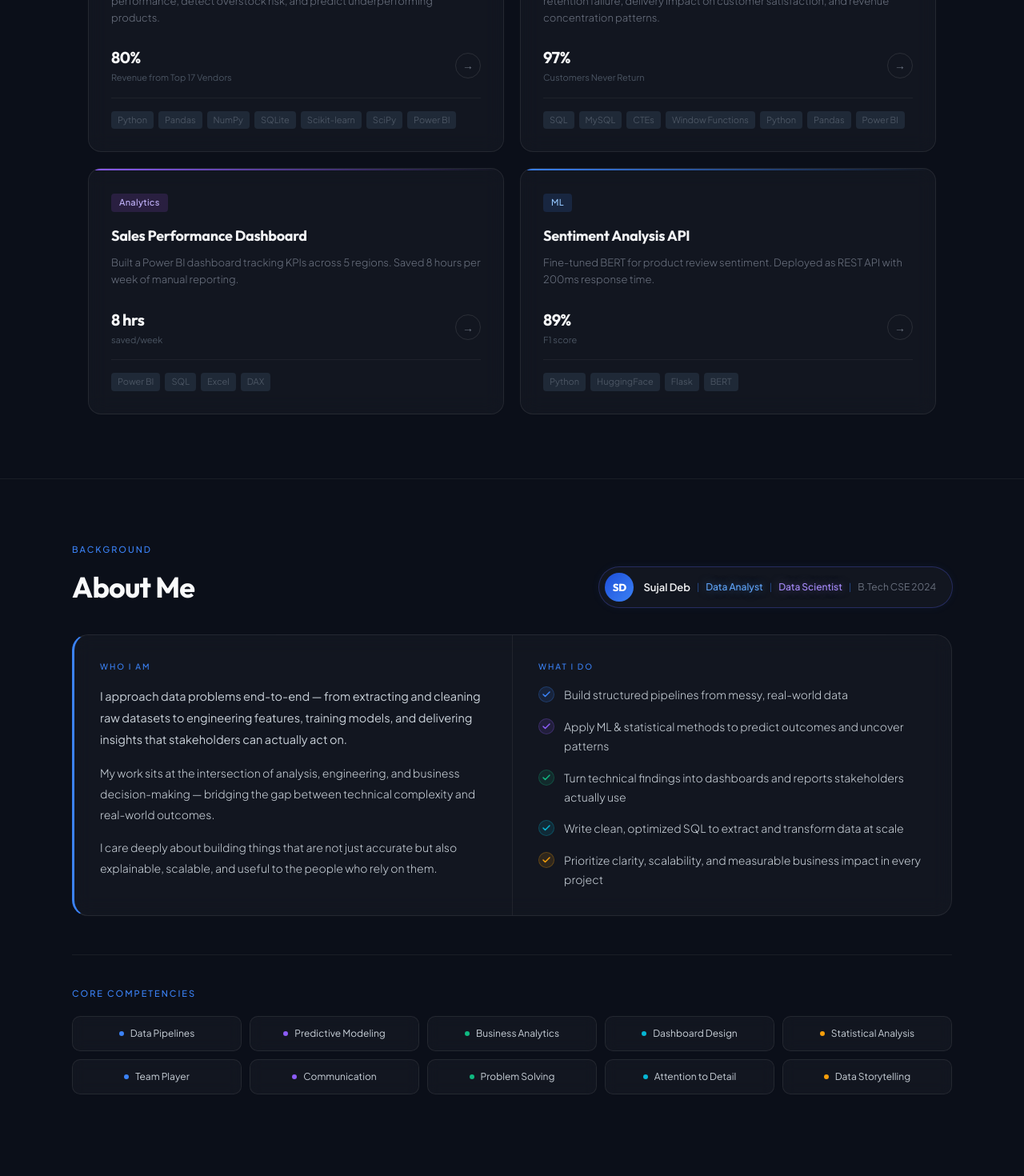
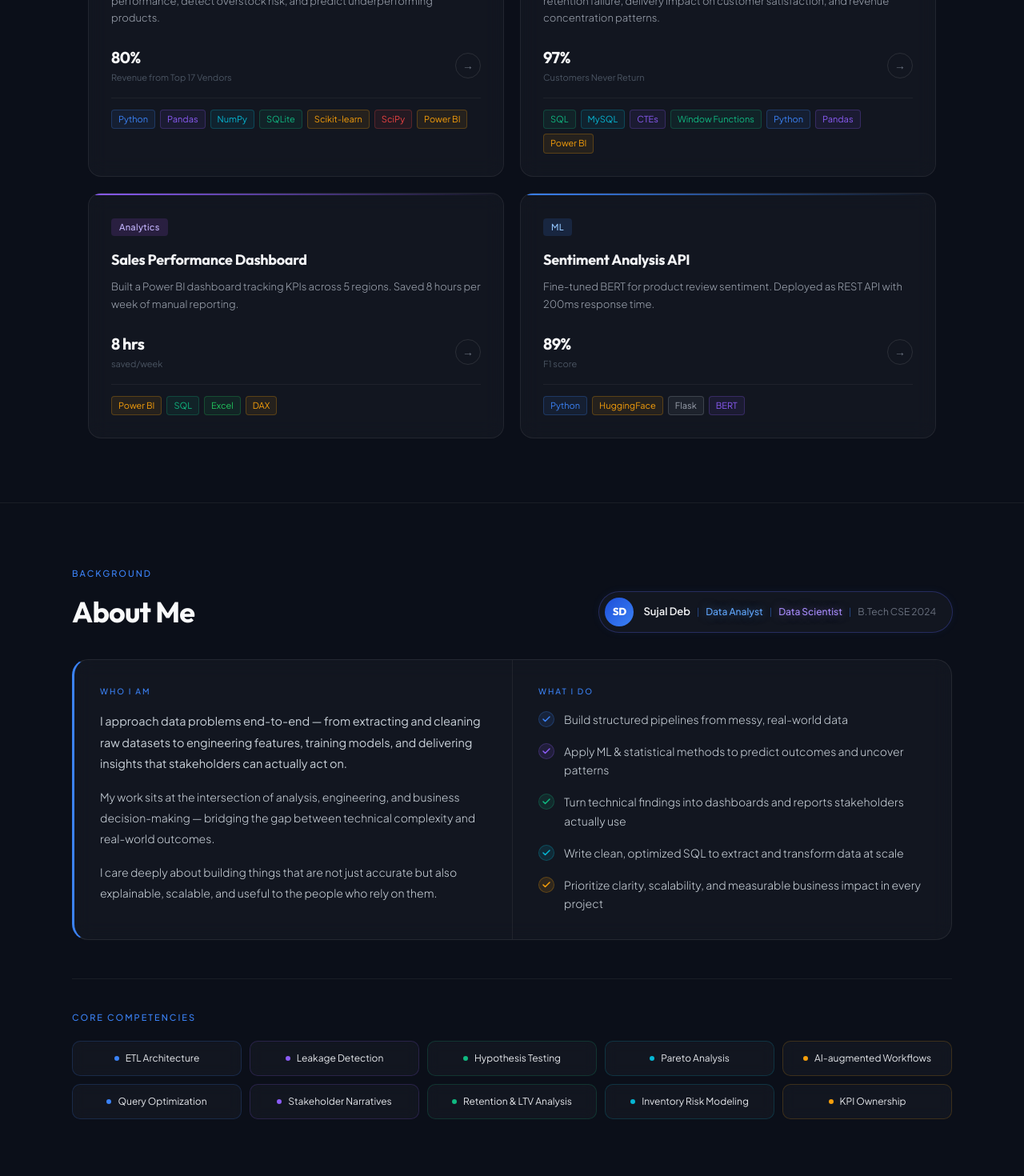
Before and after one commit to sujaldeb/sujal-portfolio, a React (Vite) app: page / in a window 1280 px wide. Shown: the part 1280-2750 px from the top of the page at 80% size. Built offline with nearby package versions, Linux system fonts and the light colour scheme.

Commit message:
fix duplicate tool color keys

```diff
--- a/src/components/ProjectCard.jsx
+++ b/src/components/ProjectCard.jsx
@@ -5,6 +5,39 @@ const tagColors = {
   Analytics: { bg: 'rgba(168,85,247,0.15)', color: '#C4B5FD',  accent: '#8B5CF6' },
   SQL:       { bg: 'rgba(16,185,129,0.15)', color: '#6EE7B7',  accent: '#10B981' },
 }
+
+const toolColors = {
+  'Python':           '#3B82F6',
+  'Pandas':           '#8B5CF6',
+  'NumPy':            '#06B6D4',
+  'SQLite':           '#10B981',
+  'Scikit-learn':     '#F59E0B',
+  'SciPy':            '#EF4444',
+  'Power BI':         '#F59E0B',
+  'SQL':              '#10B981',
+  'MySQL':            '#06B6D4',
+  'PostgreSQL':       '#3B82F6',
+  'CTEs':             '#8B5CF6',
+  'Window Functions': '#10B981',
+  'Excel':            '#22C55E',
+  'DAX':              '#F59E0B',
+  'Tableau':          '#06B6D4',
+  'HuggingFace':      '#F59E0B',
+  'Flask':            '#9CA3AF',
+  'BERT':             '#8B5CF6',
+  'Seaborn':          '#06B6D4',
+  'Matplotlib':       '#EF4444',
+  'PCA':              '#8B5CF6',
+  'K-Means':          '#3B82F6',
+  'Prophet':          '#10B981',
+  'ARIMA':            '#06B6D4',
+  'TF-IDF':           '#F59E0B',
+  'SVD':              '#8B5CF6',
+  'WHO Data':         '#22C55E',
+  'SQL Server':       '#EF4444',
+}
+
+const getToolColor = (tool) => toolColors[tool] || '#6B7280'
 
 const ProjectCard = ({ project }) => {
   const tag = tagColors[project.tag] || tagColors['ML']
@@ -15,7 +48,7 @@ const ProjectCard = ({ project }) => {
         background: 'rgba(255,255,255,0.03)',
         backdropFilter: 'blur(12px)',
         WebkitBackdropFilter: 'blur(12px)',
-        border: '0.5px solid rgba(255,255,255,0.08)',
+        border: '0.5px solid rgba(255,255,255,0.07)',
         borderRadius: '16px',
         padding: '28px',
         cursor: 'pointer',
@@ -23,9 +56,10 @@ const ProjectCard = ({ project }) => {
         position: 'relative',
         overflow: 'hidden',
         height: '100%',
+        boxSizing: 'border-box',
       }}
         onMouseEnter={e => {
-          e.currentTarget.style.borderColor = 'rgba(59,130,246,0.4)'
+          e.currentTarget.style.borderColor = tag.accent + '60'
           e.currentTarget.style.transform = 'translateY(-3px)'
         }}
         onMouseLeave={e => {
@@ -41,10 +75,8 @@ const ProjectCard = ({ project }) => {
 
         {/* Tag */}
         <span style={{
-          display: 'inline-block',
-          padding: '3px 10px', borderRadius: '4px',
-          fontSize: '11px', fontWeight: '500',
-          letterSpacing: '0.3px', marginBottom: '16px',
+          display: 'inline-block', padding: '3px 10px', borderRadius: '4px',
+          fontSize: '11px', fontWeight: '500', letterSpacing: '0.3px', marginBottom: '16px',
           background: tag.bg, color: tag.color,
         }}>
           {project.tag}
@@ -52,29 +84,25 @@ const ProjectCard = ({ project }) => {
 
         {/* Title */}
         <h3 style={{
-          fontFamily: 'Outfit, sans-serif',
-          fontSize: '18px', fontWeight: '700',
-          color: '#F3F4F6', marginBottom: '10px',
-          letterSpacing: '-0.3px',
+          fontFamily: 'Outfit, sans-serif', fontSize: '18px', fontWeight: '700',
+          color: '#F3F4F6', marginBottom: '10px', letterSpacing: '-0.3px',
         }}>
           {project.title}
         </h3>
 
         {/* Description */}
         <p style={{
-          color: '#6B7280', fontSize: '13px',
-          lineHeight: '1.65', marginBottom: '24px',
-          fontWeight: '300',
+          color: '#9CA3AF', fontSize: '13px', lineHeight: '1.65',
+          marginBottom: '24px', fontWeight: '300',
         }}>
           {project.shortDesc}
         </p>
 
         {/* Footer */}
-        <div style={{ display: 'flex', justifyContent: 'space-between', alignItems: 'center' }}>
+        <div style={{ display: 'flex', justifyContent: 'space-between', alignItems: 'center', marginBottom: '16px' }}>
           <div>
             <div style={{
-              fontFamily: 'Outfit, sans-serif',
-              fontSize: '20px', fontWeight: '700',
+              fontFamily: 'Outfit, sans-serif', fontSize: '20px', fontWeight: '700',
               color: '#F9FAFB', letterSpacing: '-0.5px',
             }}>
               {project.metric}
@@ -86,25 +114,31 @@ const ProjectCard = ({ project }) => {
           <div style={{
             width: '32px', height: '32px',
             border: '0.5px solid rgba(255,255,255,0.1)',
-            borderRadius: '50%',
-            display: 'flex', alignItems: 'center', justifyContent: 'center',
-            color: '#6B7280', fontSize: '14px',
+            borderRadius: '50%', display: 'flex', alignItems: 'center',
+            justifyContent: 'center', color: '#6B7280', fontSize: '14px',
           }}>
             →
           </div>
         </div>
 
-        {/* Tools */}
-        <div style={{ display: 'flex', gap: '6px', flexWrap: 'wrap', marginTop: '16px', paddingTop: '16px', borderTop: '0.5px solid rgba(255,255,255,0.05)' }}>
-          {project.tools.map(tool => (
-            <span key={tool} style={{
-              fontSize: '11px', color: '#4B5563',
-              background: '#1F2937',
-              padding: '3px 8px', borderRadius: '4px',
-            }}>
-              {tool}
-            </span>
-          ))}
+        {/* Tools with colors */}
+        <div style={{ display: 'flex', gap: '6px', flexWrap: 'wrap', paddingTop: '14px', borderTop: '0.5px solid rgba(255,255,255,0.05)' }}>
+          {project.tools.map(tool => {
+            const color = getToolColor(tool)
+            return (
+              <span key={tool} style={{
+                fontSize: '11px',
+                color: color,
+                background: color + '15',
+                border: `0.5px solid ${color}40`,
+                padding: '3px 8px',
+                borderRadius: '4px',
+                fontWeight: '400',
+              }}>
+                {tool}
+              </span>
+            )
+          })}
         </div>
       </div>
     </Link>
--- a/src/pages/Home.jsx
+++ b/src/pages/Home.jsx
@@ -24,11 +24,11 @@ const Home = () => {
             </div>
             <div className="preview-strip">
               {[
-              { title: 'Vendor Performance Analytics', tag: 'Analytics', color: '#8B5CF6', gradient: 'linear-gradient(135deg, #2e1b5e, #6D28D9)', bars: [60,85,45,90,55,75,40,95,65,80] },
-              { title: 'E-commerce Business Analytics', tag: 'SQL', color: '#10B981', gradient: 'linear-gradient(135deg, #0d3b2e, #065F46)', bars: [40,70,90,50,80,60,95,45,75,85] },
-              { title: 'Sales Performance Dashboard', tag: 'Analytics', color: '#8B5CF6', gradient: 'linear-gradient(135deg, #2e1b5e, #6D28D9)', bars: [75,50,85,40,95,55,70,80,45,65] },
-              { title: 'Sentiment Analysis API', tag: 'ML', color: '#F59E0B', gradient: 'linear-gradient(135deg, #3b2a0d, #92400E)', bars: [55,80,40,75,90,50,65,85,45,70] },
-            ].map((item, i) => (
+                { title: 'Vendor Performance Analytics', tag: 'Analytics', color: '#8B5CF6', gradient: 'linear-gradient(135deg, #2e1b5e, #6D28D9)', bars: [60,85,45,90,55,75,40,95,65,80] },
+                { title: 'E-commerce Business Analytics', tag: 'SQL', color: '#10B981', gradient: 'linear-gradient(135deg, #0d3b2e, #065F46)', bars: [40,70,90,50,80,60,95,45,75,85] },
+                { title: 'Sales Performance Dashboard', tag: 'Analytics', color: '#8B5CF6', gradient: 'linear-gradient(135deg, #2e1b5e, #6D28D9)', bars: [75,50,85,40,95,55,70,80,45,65] },
+                { title: 'Sentiment Analysis API', tag: 'ML', color: '#F59E0B', gradient: 'linear-gradient(135deg, #3b2a0d, #92400E)', bars: [55,80,40,75,90,50,65,85,45,70] },
+              ].map((item, i) => (
                 <div key={i}
                   style={{ background: item.gradient, border: `0.5px solid ${item.color}33`, borderRadius: '16px', overflow: 'hidden', position: 'relative', aspectRatio: '16/10', cursor: 'pointer', transition: 'transform 0.2s, border-color 0.2s' }}
                   onMouseEnter={e => { e.currentTarget.style.transform = 'translateY(-4px)'; e.currentTarget.style.borderColor = item.color + '66' }}
@@ -89,13 +89,7 @@ const Home = () => {
               <h2 style={{ fontFamily: 'Outfit, sans-serif', fontSize: '36px', fontWeight: '700', color: '#F9FAFB', letterSpacing: '-0.8px', margin: 0 }}>
                 About Me
               </h2>
-
-              <div style={{
-                display: 'flex', alignItems: 'center', gap: '12px',
-                background: 'rgba(255,255,255,0.03)',
-                borderRadius: '100px', padding: '7px 20px 7px 7px',
-                boxShadow: '0 0 0 1px rgba(99,102,241,0.3), 0 0 12px rgba(59,130,246,0.08)',
-              }}>
+              <div style={{ display: 'flex', alignItems: 'center', gap: '12px', background: 'rgba(255,255,255,0.03)', borderRadius: '100px', padding: '7px 20px 7px 7px', boxShadow: '0 0 0 1px rgba(99,102,241,0.3), 0 0 12px rgba(59,130,246,0.08)' }}>
                 <div style={{ width: '36px', height: '36px', background: 'linear-gradient(135deg, #1D4ED8, #3B82F6)', borderRadius: '50%', display: 'flex', alignItems: 'center', justifyContent: 'center', fontFamily: 'Outfit, sans-serif', fontSize: '13px', fontWeight: '800', color: '#fff', flexShrink: 0 }}>
                   SD
                 </div>
@@ -114,8 +108,6 @@ const Home = () => {
             {/* Main Glass Card */}
             <div style={{ background: 'rgba(255,255,255,0.03)', backdropFilter: 'blur(12px)', WebkitBackdropFilter: 'blur(12px)', border: '0.5px solid rgba(255,255,255,0.08)', borderRadius: '20px', overflow: 'hidden', borderLeft: '3px solid #3B82F6' }}>
               <div className="about-card-grid">
-
-                {/* Left — Bio */}
                 <div style={{ padding: '32px', borderRight: '0.5px solid rgba(255,255,255,0.06)' }}>
                   <div style={{ fontSize: '10px', letterSpacing: '2px', color: '#3B82F6', textTransform: 'uppercase', fontWeight: '500', marginBottom: '16px' }}>
                     Who I Am
@@ -130,8 +122,6 @@ const Home = () => {
                     I care deeply about building things that are not just accurate but also explainable, scalable, and useful to the people who rely on them.
                   </p>
                 </div>
-
-                {/* Right — Bullets */}
                 <div style={{ padding: '32px' }}>
                   <div style={{ fontSize: '10px', letterSpacing: '2px', color: '#3B82F6', textTransform: 'uppercase', fontWeight: '500', marginBottom: '16px' }}>
                     What I Do
@@ -155,7 +145,6 @@ const Home = () => {
                     ))}
                   </div>
                 </div>
-
               </div>
             </div>
 
@@ -166,18 +155,18 @@ const Home = () => {
               </div>
               <div className="competencies-grid">
                 {[
-                  { name: 'Data Pipelines', color: '#3B82F6' },
-                  { name: 'Predictive Modeling', color: '#8B5CF6' },
-                  { name: 'Business Analytics', color: '#10B981' },
-                  { name: 'Dashboard Design', color: '#06B6D4' },
-                  { name: 'Statistical Analysis', color: '#F59E0B' },
-                  { name: 'Team Player', color: '#3B82F6' },
-                  { name: 'Communication', color: '#8B5CF6' },
-                  { name: 'Problem Solving', color: '#10B981' },
-                  { name: 'Attention to Detail', color: '#06B6D4' },
-                  { name: 'Data Storytelling', color: '#F59E0B' },
+                  { name: 'ETL Architecture', color: '#3B82F6' },
+                  { name: 'Leakage Detection', color: '#8B5CF6' },
+                  { name: 'Hypothesis Testing', color: '#10B981' },
+                  { name: 'Pareto Analysis', color: '#06B6D4' },
+                  { name: 'AI-augmented Workflows', color: '#F59E0B' },
+                  { name: 'Query Optimization', color: '#3B82F6' },
+                  { name: 'Stakeholder Narratives', color: '#8B5CF6' },
+                  { name: 'Retention & LTV Analysis', color: '#10B981' },
+                  { name: 'Inventory Risk Modeling', color: '#06B6D4' },
+                  { name: 'KPI Ownership', color: '#F59E0B' },
                 ].map(c => (
-                  <div key={c.name} style={{ background: 'rgba(255,255,255,0.03)', backdropFilter: 'blur(8px)', WebkitBackdropFilter: 'blur(8px)', border: '0.5px solid rgba(255,255,255,0.08)', borderRadius: '10px', padding: '12px 14px', fontSize: '12px', color: '#C9D1D9', display: 'flex', alignItems: 'center', justifyContent: 'center', gap: '8px', textAlign: 'center' }}>
+                  <div key={c.name} style={{ background: 'rgba(255,255,255,0.03)', backdropFilter: 'blur(8px)', WebkitBackdropFilter: 'blur(8px)', border: `0.5px solid ${c.color}30`, borderRadius: '10px', padding: '12px 14px', fontSize: '12px', color: '#E5E7EB', display: 'flex', alignItems: 'center', justifyContent: 'center', gap: '8px', textAlign: 'center' }}>
                     <div style={{ width: '6px', height: '6px', borderRadius: '50%', background: c.color, flexShrink: 0 }} />
                     {c.name}
                   </div>
@@ -213,9 +202,7 @@ const Home = () => {
           .preview-strip { display: grid; grid-template-columns: 1fr 1fr 1fr 1fr; gap: 16px; }
           .about-card-grid { display: grid; grid-template-columns: 1fr 1fr; }
           .competencies-grid { display: grid; grid-template-columns: 1fr 1fr 1fr 1fr 1fr; gap: 10px; }
-          @media (max-width: 1024px) {
-            .competencies-grid { grid-template-columns: 1fr 1fr 1fr 1fr; }
-          }
+          @media (max-width: 1024px) { .competencies-grid { grid-template-columns: 1fr 1fr 1fr 1fr; } }
           @media (max-width: 768px) {
             .projects-grid { grid-template-columns: 1fr; }
             .preview-strip { grid-template-columns: 1fr 1fr; gap: 12px; }
@@ -223,9 +210,7 @@ const Home = () => {
             .about-card-grid > div:first-child { border-right: none !important; border-bottom: 0.5px solid rgba(255,255,255,0.06); }
             .competencies-grid { grid-template-columns: 1fr 1fr 1fr; }
           }
-          @media (max-width: 480px) {
-            .competencies-grid { grid-template-columns: 1fr 1fr; }
-          }
+          @media (max-width: 480px) { .competencies-grid { grid-template-columns: 1fr 1fr; } }
         `}</style>
 
         <Footer />
```
